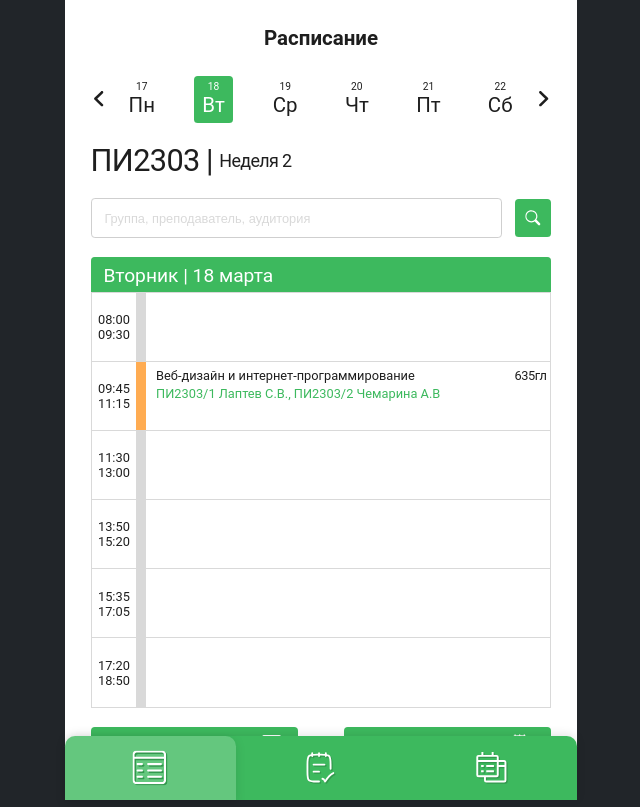
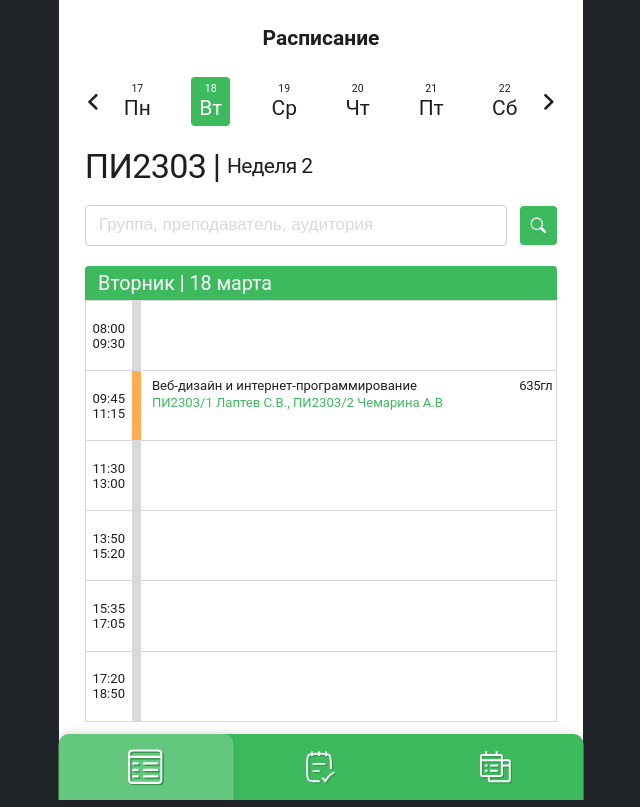
Before and after one commit to BONK327/Sked, a Vue app: page / in a window 1280 px wide. Shown: the whole page, without its empty margins (319-959 px from the left). Built offline with nearby package versions, Linux system fonts and the light colour scheme.

Commit message:
Little fix and mediaquery

```diff
--- a/src/App.vue
+++ b/src/App.vue
@@ -63,15 +63,15 @@ export default {
 html
   height: 100%
   @include respond(big-screen)
+    font-size: 84%
+  @include respond(computer)
+    font-size: 82%
+  @include respond(tab-lend)
     font-size: 80%
-  @include respond(computer)
-    font-size: 80%
-  @include respond(tab-lend)
-    font-size: 75%
   @include respond(tab-port)
-    font-size: 70%
+    font-size: 77%
   @include respond(phone)
-    font-size: 67.5%
+    font-size: 72.5%
   @include respond(small-phone)
     font-size: 62.5%
   background-color: #212529
--- a/src/components/FullScheduleModal.vue
+++ b/src/components/FullScheduleModal.vue
@@ -14,7 +14,11 @@
           <div v-for="(day, dayIndex) in weekDays" :key="dayIndex" class="table">
             <h3 class="table__title">{{ day.fullName }}</h3>
             <div class="table__content">
-              <div class="table__content-row" v-for="(row, rowIndex) in normalizedRows" :key="rowIndex">
+              <div
+                  v-for="(row, rowIndex) in getTimeSlotsForDay(dayIndex)"
+                  :key="rowIndex"
+                  class="table__content-row"
+              >
                 <div class="table__content-row-time" v-html="row.time"></div>
                 <div :class="['table__content-row-color', `table__content-row-color--${getTypeForLesson(dayIndex, row.time)}`]"></div>
                 <div class="table__content-row-lesson">
@@ -45,6 +49,15 @@ const defaultRows = [
   { time: '17:20<br>18:50', type: 'seminar' },
 ]
 
+const saturdayRows = [
+  { time: '08:00<br>09:30', type: 'seminar' },
+  { time: '09:45<br>11:15', type: 'seminar' },
+  { time: '11:30<br>13:00', type: 'seminar' },
+  { time: '13:15<br>14:45', type: 'seminar' },
+  { time: '15:00<br>16:30', type: 'seminar' },
+  { time: '16:45<br>18:15', type: 'seminar' },
+]
+
 export default {
   name: 'FullScheduleModal',
   data() {
@@ -57,7 +70,6 @@ export default {
         { shortName: 'Пт', fullName: 'Пятница' },
         { shortName: 'Сб', fullName: 'Суббота' }
       ],
-      normalizedRows: defaultRows,
       isLoading: false
     }
   },
@@ -70,10 +82,16 @@ export default {
     closeModal() {
       this.$emit('close')
     },
+
+    getTimeSlotsForDay(dayIndex) {
+      return dayIndex === 5 ? saturdayRows : defaultRows
+    },
+
     getLessonForDay(dayIndex, time) {
       const daySchedule = this.fullWeekSchedule[dayIndex] || []
       return daySchedule.find(lesson => lesson.time === time)
     },
+
     getTypeForLesson(dayIndex, time) {
       const lesson = this.getLessonForDay(dayIndex, time)
       return lesson?.type || 'seminar'
--- a/src/components/Sked/GroupInfo.vue
+++ b/src/components/Sked/GroupInfo.vue
@@ -2,17 +2,26 @@
   <section class="name">
     <h1 class="name__title">ПИ2303</h1>
     <strong class="name__slash">|</strong>
-    <h2 class="name__week">Неделя 2</h2>
+    <h2 class="name__week">{{ weekName }}</h2>
   </section>
 </template>
 
 <script>
 export default {
-  name: 'GroupInfo'
+  name: 'GroupInfo',
+  computed: {
+    weekName() {
+      const weekType = this.$store.getters.currentWeekType;
+      return weekType === 'week1' ? 'Неделя 1' : 'Неделя 2';
+    }
+  }
 }
 </script>
 
 <style lang="sass" scoped>
+@import "@/assets/styles/variables.sass"
+@import "@/assets/styles/mixins.sass"
+
 .name
   display: flex
   gap: 0.5rem
@@ -20,11 +29,25 @@ export default {
   align-items: center
   &__title,
   &__slash
-    font-size: 2.4rem
+    font-size: 2.6rem
     font-weight: 400
     letter-spacing: -0.05rem
   &__week
-    font-size: 1.4rem
+    font-size: 1.6rem
     font-weight: 400
     letter-spacing: -0.05rem
+
+  @include respond(small-phone)
+    &__title,
+    &__slash
+      font-size: 2rem
+    &__week
+      font-size: 1.4rem
+  @include respond(phone)
+    &__title,
+    &__slash
+      font-size: 2.6rem
+    &__week
+      font-size: 1.8rem
+
 </style>
--- a/src/components/Sked/ScheduleTable.vue
+++ b/src/components/Sked/ScheduleTable.vue
@@ -108,6 +108,7 @@ export default {
 
 <style lang="sass" scoped>
 @import "@/assets/styles/variables.sass"
+@import "@/assets/styles/mixins.sass"
 .table
   width: 100%
   min-height: 100%
@@ -173,8 +174,18 @@ export default {
       background-color: white
       border: solid 0.1rem $color-table-border
       margin-top: -0.1rem
+      @include respond(small-phone)
+        height: 6rem
+        border: solid 0.15rem $color-table-border
+      @include respond(phone)
+        height: 6rem
+        border: solid 0.15rem $color-table-border
     th,
     td
       font-size: 0.8rem
       font-weight: 400
+      @include respond(small-phone)
+        font-size: 1.2rem
+      @include respond(phone)
+        font-size: 1.2rem
 </style>
--- a/src/components/Sked/ScheduleTableRow.vue
+++ b/src/components/Sked/ScheduleTableRow.vue
@@ -17,7 +17,7 @@
       <span class="table__content-row-room--num">{{ row.room }}</span>
       <div class="table__content-row-room-note-container">
         <svg
-            v-if="hasNote"
+            v-if="hasNote && isLessonExists"
             @click.stop="handleNoteClick"
             @touchstart.stop="handleNoteClick"
             class="table__content-row-room-note"
@@ -56,6 +56,9 @@ export default {
   },
   computed: {
     ...mapGetters(['selectedDay', 'getNotes']),
+    isLessonExists() {
+      return this.row.lesson.trim() !== ''
+    },
     hasNote() {
       const selectedDate = this.selectedDay?.originalDate?.toISOString().split('T')[0] || new Date().toISOString().split('T')[0]
       return this.getNotes.some(note =>
@@ -68,6 +71,7 @@ export default {
   methods: {
     ...mapActions(['addNote', 'openNoteDialog']),
     handleCellInteraction() {
+      if (!this.isLessonExists) return
       const selectedDate = this.selectedDay?.originalDate?.toISOString().split('T')[0] || new Date().toISOString().split('T')[0]
       let note = this.getNotes.find(note =>
           note.lesson === this.row.lesson &&
@@ -91,6 +95,7 @@ export default {
       this.openNoteDialog(note.id)
     },
     startLongPress(e) {
+      if (!this.isLessonExists) return // Блокируем если пары нет
       e.preventDefault()
       this.longPressTimer = setTimeout(() => {
         this.handleCellInteraction()
@@ -100,6 +105,11 @@ export default {
       clearTimeout(this.longPressTimer)
     },
     handleNoteClick(e) {
+      if (!this.isLessonExists) {
+        e.preventDefault()
+        e.stopPropagation()
+        return
+      }
       // Предотвращаем возможное срабатывание других обработчиков
       e.preventDefault()
       e.stopPropagation()
@@ -202,7 +212,7 @@ export default {
             height: 100%
             padding-top: 0.3rem
             z-index: 1
-            //pointer-events: auto
+    //pointer-events: auto
 
     tr
       min-height: 5rem
--- a/src/components/Sked/Search.vue
+++ b/src/components/Sked/Search.vue
@@ -16,6 +16,7 @@ export default {
 
 <style lang="sass" scoped>
 @import "@/assets/styles/variables.sass"
+@import "@/assets/styles/mixins.sass"
 
 .search
   display: flex
@@ -31,12 +32,20 @@ export default {
     width: 100%
     height: max-content
     margin-right: 1rem
+    @include respond(small-phone)
+      height: 3.5rem
+    @include respond(phone)
+      height: 3.5rem
 
     &::placeholder
-      font-size: 1rem
-      line-height: 1.2rem
+      font-size: 1.3rem
+      line-height: 1.5rem
       font-weight: 400
       color: $color-table-border
+      @include respond(small-phone)
+        font-size: 1.3rem
+      @include respond(phone)
+        font-size: 1.4rem
 
 
   &__loupe
@@ -50,6 +59,12 @@ export default {
     align-items: center
     justify-content: center
     cursor: pointer
+    @include respond(small-phone)
+      height: 3.2rem
+      width: 3.2rem
+    @include respond(phone)
+      height: 3.4rem
+      width: 3.4rem
 
     // Hover-эффекты только для устройств с мышью
     @media (hover: hover) and (pointer: fine)
--- a/src/components/Sked/Slider.vue
+++ b/src/components/Sked/Slider.vue
@@ -153,7 +153,8 @@ export default {
 </script>
 
 <style lang="sass" scoped>
-@import "@/assets/styles/variables"
+@import "@/assets/styles/variables.sass"
+@import "@/assets/styles/mixins.sass"
 
 .slider
   display: flex
@@ -173,6 +174,12 @@ export default {
     min-width: 1.2rem
     min-height: 1.2rem
     transition: transform 0.2s
+    @include respond(small-phone)
+      min-height: 1rem
+      min-width: 1rem
+    @include respond(phone)
+      min-height: 1.2rem
+      min-width: 1.2rem
 
     // Hover-эффекты только для устройств с мышью
     @media (hover: hover) and (pointer: fine)
@@ -195,6 +202,12 @@ export default {
     min-width: 3rem
     position: relative
     transition: all .3s ease
+    @include respond(small-phone)
+      padding: .5rem
+      min-width: 2.5rem
+    @include respond(phone)
+      padding: .6rem
+      min-width: 3rem
 
     // Hover-эффекты только для устройств с мышью
     @media (hover: hover) and (pointer: fine)
@@ -214,6 +227,10 @@ export default {
       line-height: 0.9rem
       display: block
       width: 100%
+      @include respond(small-phone)
+        font-size: 1rem
+      @include respond(phone)
+        font-size: 1rem
 
     &-week
       font-size: 1.6rem
```
